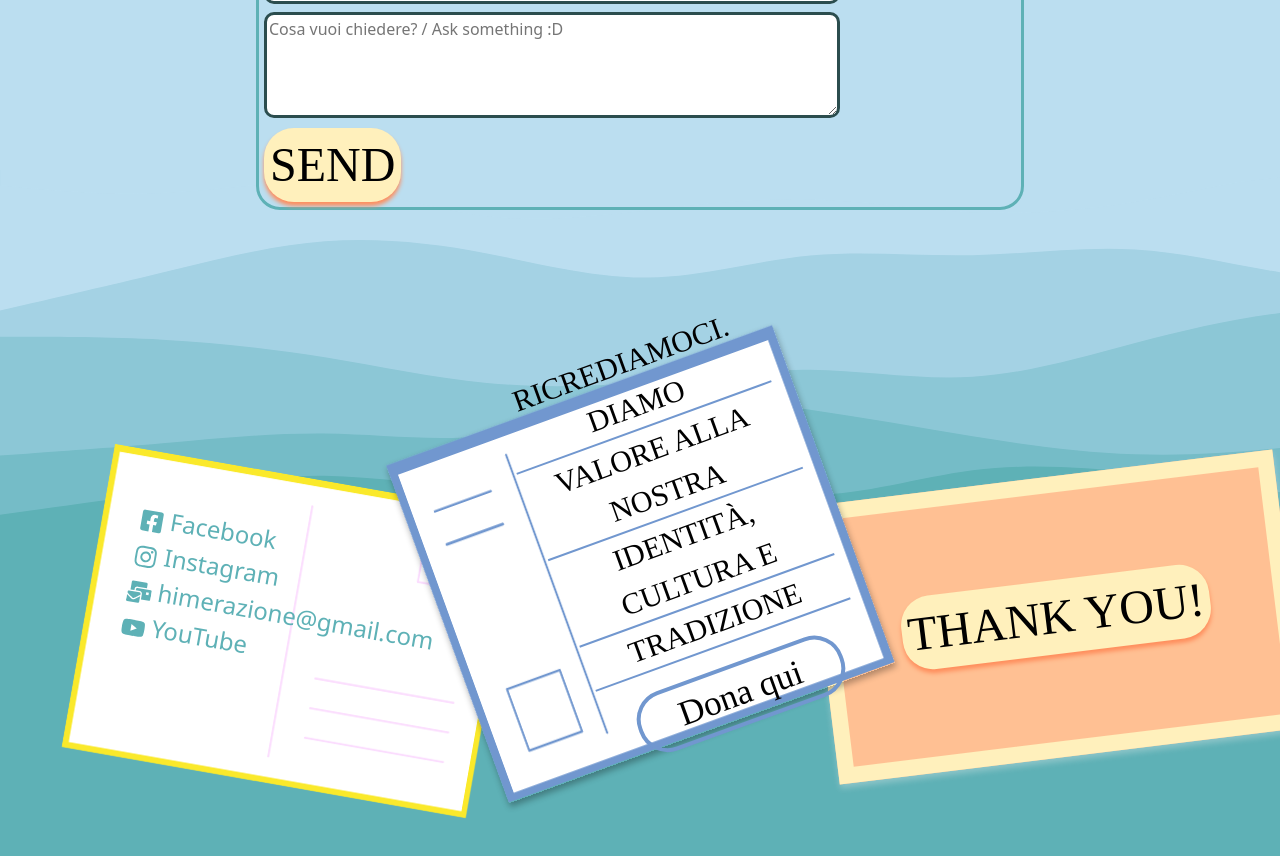
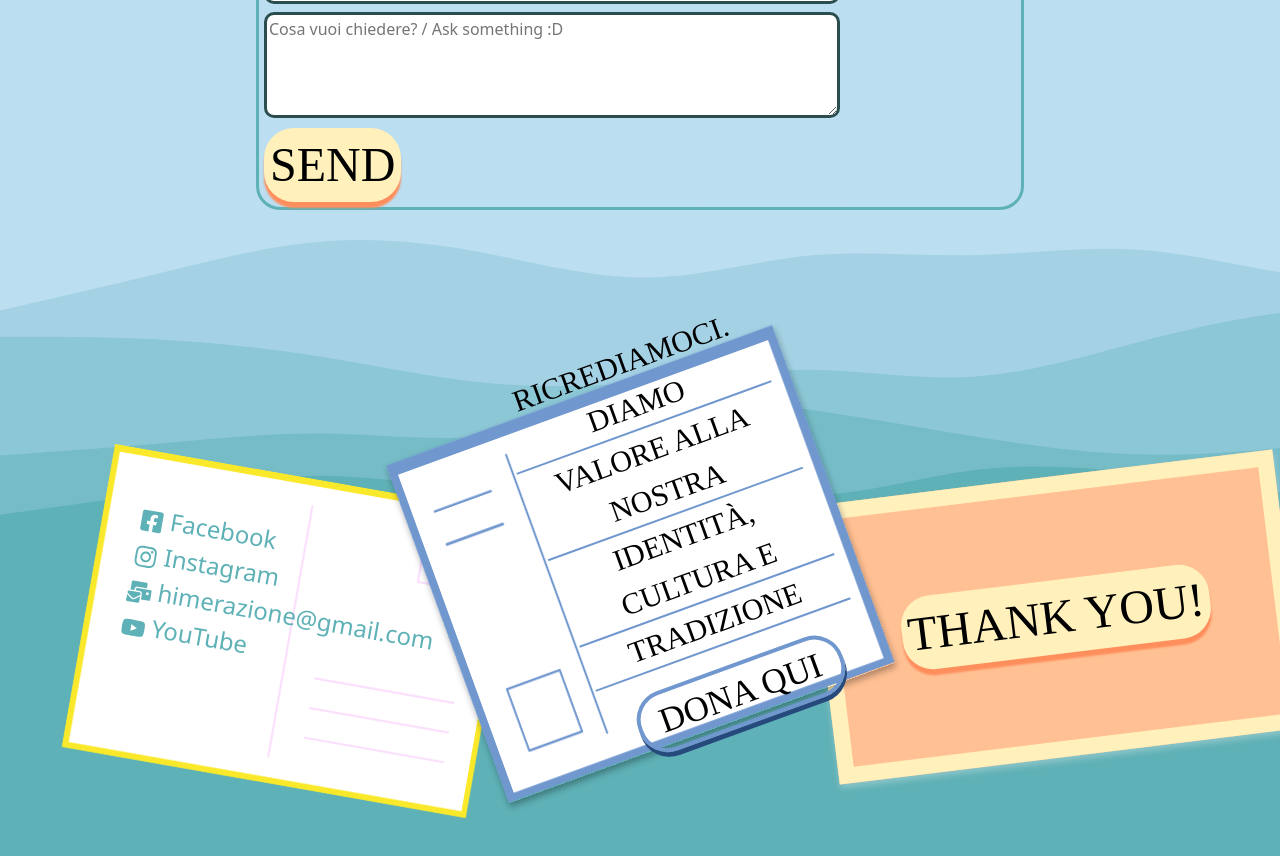
Before and after one commit to FrancescoIp/HimerAzione, a Next.js app: page /contact in a window 1280 px wide. Shown: the part 240-1096 px from the top of the page. Built offline with nearby package versions, Linux system fonts and the light colour scheme; a web font is replaced by a local one.

Commit message:
other style fix

```diff
--- a/components/Footer.js
+++ b/components/Footer.js
@@ -2,6 +2,7 @@ import Image from 'next/image'
 import CartolinaGrazie from './cartoline/CartolinaGrazie'
 import { FaFacebookSquare, FaMailBulk, FaInstagram, FaYoutube } from 'react-icons/fa'
 import { Col, Row } from 'react-bootstrap'
+import { motion } from "framer-motion"
 
 
 export default function Footer() {
@@ -36,11 +37,19 @@ export default function Footer() {
                             <div>valore alla nostra</div>
                             <div>identità, cultura e</div>
                             <div>tradizione</div>
-                            <button>
+                            <motion.button
+                                style={{ boxShadow: "0px 5px  #274a7d" }}
+                                whileHover={
+                                    {
+                                        y: 3,
+                                        boxShadow: "0 0px 0px 0px #274a7d"
+                                    }
+                                }
+                            >
                                 <a href='https://www.produzionidalbasso.com/project/riattiviamo-stu-jardinu-himerazione/'>
-                                    Dona qui
+                                    DONA QUI
                                 </a>
-                            </button>
+                            </motion.button>
                         </div>
                     </div>
                 </Col>
--- a/components/JardinuPrev.js
+++ b/components/JardinuPrev.js
@@ -1,5 +1,6 @@
 import ShowMoreText from "react-show-more-text";
 import ButtonB from "./buttons/customButtonB"
+
 
 export default function JardinuPrev() {
 
--- a/components/buttons/customButtonA.css
+++ b/components/buttons/customButtonA.css
@@ -3,7 +3,7 @@
     border-radius: 30px;
     text-align: center;
     font-family: 'Patrick Hand SC', cursive;
-    box-shadow: 0 4px 4px rgba(255, 142, 93, 1);
+    box-shadow: 0 6px 2px rgba(255, 142, 93, 1);
     font-size: 3em;
     border: none;
     text-transform: uppercase;
--- a/components/buttons/customButtonA.js
+++ b/components/buttons/customButtonA.js
@@ -1,4 +1,5 @@
 import Link from "next/dist/client/link"
+import { motion } from "framer-motion"
 
 //usare questo bottone per link interni o senza link
 
@@ -8,11 +9,25 @@ export default function ButtonA({ className: passedClasses, ...props }) {
 
     if (props.href) {
         return (
-            <button className={`CbuttonA ${passedClasses}`}><Link href={props.href}>{props.title}</Link></button>
+            <motion.button
+                whileHover={
+                    {
+                        y: 3,
+                        boxShadow: "0 0px 0px 0px rgba(255, 142, 93, 1)"
+                    }
+                }
+                className={`CbuttonA ${passedClasses}`}><Link href={props.href}>{props.title}</Link></motion.button>
         )
     }
     return (
-        <button className={`CbuttonA ${passedClasses}`}>{props.title}</button>
+        <motion.button
+            whileHover={
+                {
+                    y: 3,
+                    boxShadow: "0 0px 0px 0px rgba(255, 142, 93, 1)"
+                }
+            }
+            className={`CbuttonA ${passedClasses}`}>{props.title}</motion.button>
     )
 
 }
--- a/components/cartoline/CartolinaDonation.css
+++ b/components/cartoline/CartolinaDonation.css
@@ -45,6 +45,7 @@
     display: inline-flex;
     justify-content: center;
     align-items: center;
+    box-shadow: 0 5px 0px 0px #274a7d;
 }
 
 .donation-button a {
```
Also changed, not shown: components/ArticoloEvidenza.js (+17 -5 lines), components/buttons/customButtonB.js (+18 -2 lines), components/cartoline/CartolinaDonation.js (+11 -2 lines).
